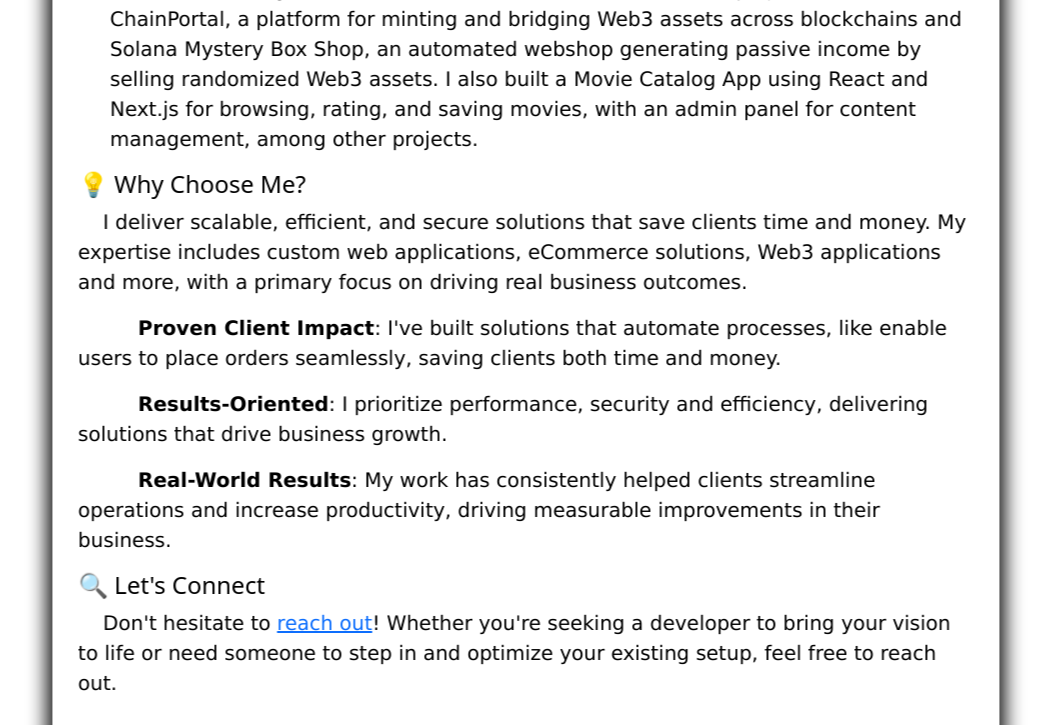
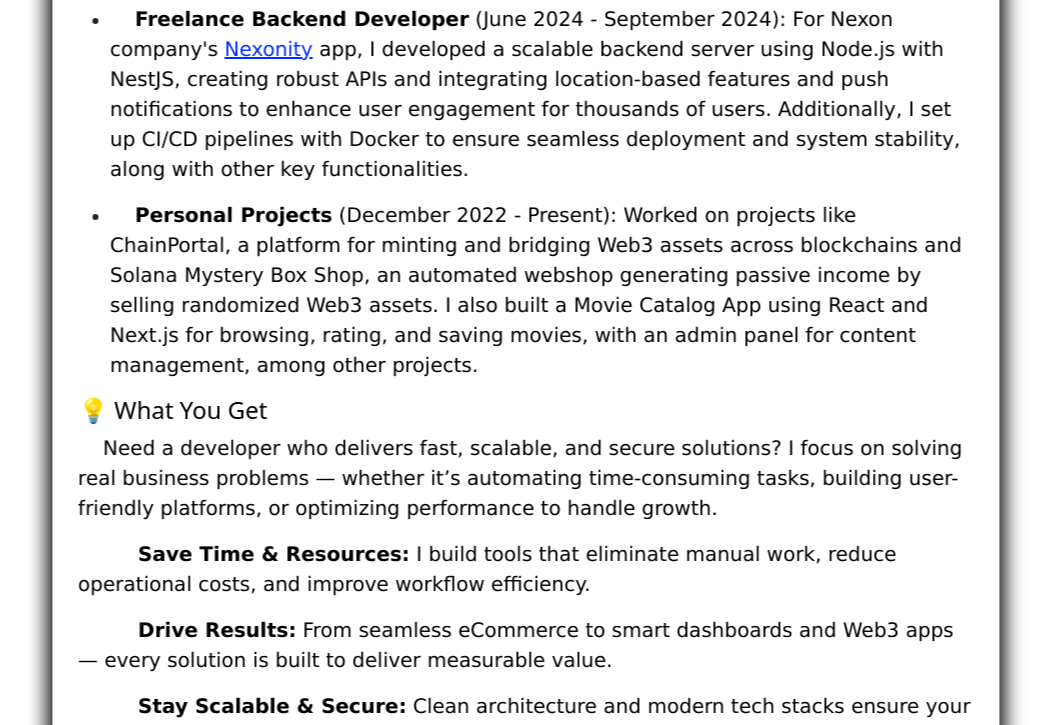
Before and after one commit to davidkakov111/PortfolioWebOld, a Django app: page / in a window 1280 px wide. Shown: the part 936-1661 px from the top of the page, without its empty margins (114-1165 px from the left). Run offline with Django 4.2, Linux system fonts and the light colour scheme.

Commit message:
about page update

```diff
--- a/static/base.css
+++ b/static/base.css
@@ -16,8 +16,11 @@
     min-width: 100%;
     min-height: 100%;
 }
+a {
+    color: rgb(0, 47, 255);
+}
 a:visited {
-    color: rgb(10, 10, 197);
+    color: rgb(0, 0, 65);
 }
 .nai:hover {
     background-color: rgba(0, 138, 180, 0.877);
--- a/templates/aboutme.html
+++ b/templates/aboutme.html
@@ -8,28 +8,34 @@
 {%endblock head%}
 {%block content%}
 <div class="island">
-    <h1>Who I Am?</h1>
+    <h1>What I Bring to Your Project</h1>
+
     {% comment %} Selfie. {% endcomment %}
     <div class="img_me">
         <img position="relative" width="100%" height"100%" src="{% static 'me.png'%}" alt="Me">
     </div>
+
     {% comment %} Informations about me {% endcomment %}
-    <h4>👋 About me</h4>
-    <p>I'm David Kovacs, experienced Full-Stack Developer with expertise in JavaScript, TypeScript, Node.js, Angular, React, MySQL, PostgreSQL and more. Over the years, I’ve delivered reliable, scalable, and high-performance applications, including eCommerce, Web3, and community-driven platforms, meeting the demands of thousands of users.</p>
-    <h4>🚀 Key Experiences & Projects</h4>
+    <h4>👋 About Me</h4>
+    <p>I'm David Kovacs — a Full-Stack Developer focused on the TypeScript ecosystem: React, Node.js, Next.js and Angular. I build fast, scalable, and maintainable applications that reduce manual work, boost efficiency, and directly support your business goals.</p>
+
+    <h4>📌 Proven Experience with Real Impact</h4>
     <ul>
-        <li><p><b>Full-Stack Developer</b> (May 2024 - Present): For a Romanian software development company, worked on multiple high-traffic eCommerce platforms, automating key processes; contributed to the development of a CMS platform that enables users to build custom webshops; and developed a Székely localization search engine, optimizing database management and search features for a local community, among other projects.</p></li>
+        <li><p><b>Full-Stack Developer</b> (April 2025 - Present): At Skyint Ltd., a software company serving the European Space Agency and commercial clients, I designed and developed a web platform for automating environmental lab workflows. This included building advanced CRUD tools, DOCX report generation, custom Excel importers, and real-time pollution dashboards. Cut reporting and data entry time by 50%, helping the client save hours of weekly manual work and reducing human error.</p></li>
+        <li><p><b>Full-Stack Developer</b> (May 2024 - Present): For a Romanian software development company, worked on multiple high-traffic eCommerce platforms. Reduced human intervention in the order placement process by 100% through process automation, improving speed and reliability. Contributed to the development of a CMS platform that enables users to build custom webshops, and built a Székely-localized search engine to optimize search relevance and database performance for local communities.</p></li>
         <li><p><b>Freelance Backend Developer</b> (June 2024 - September 2024): For Nexon company's <a target="_blank" href='https://play.google.com/store/apps/details?id=ro.nexon.nexoncommunity&hl=en'>Nexonity</a> app, I developed a scalable backend server using Node.js with NestJS, creating robust APIs and integrating location-based features and push notifications to enhance user engagement for thousands of users. Additionally, I set up CI/CD pipelines with Docker to ensure seamless deployment and system stability, along with other key functionalities.</p></li>
         <li><p><b>Personal Projects</b> (December 2022 - Present): Worked on projects like ChainPortal, a platform for minting and bridging Web3 assets across blockchains and Solana Mystery Box Shop, an automated webshop generating passive income by selling randomized Web3 assets. I also built a Movie Catalog App using React and Next.js for browsing, rating, and saving movies, with an admin panel for content management, among other projects.</p></li>
     </ul>
-    <h4>💡 Why Choose Me?</h4>
-    <p>I deliver scalable, efficient, and secure solutions that save clients time and money. My expertise includes custom web applications, eCommerce solutions, Web3 applications and more, with a primary focus on driving real business outcomes.</p>
-    <p style="text-indent: 60px;"><b>Proven Client Impact</b>: I've built solutions that automate processes, like enable users to place orders seamlessly, saving clients both time and money.</p>
-    <p style="text-indent: 60px;"><b>Results-Oriented</b>: I prioritize performance, security and efficiency, delivering solutions that drive business growth.</p>
-    <p style="text-indent: 60px;"><b>Real-World Results</b>: My work has consistently helped clients streamline operations and increase productivity, driving measurable improvements in their business.</p>
-    <h4>🔍 Let's Connect</h4>
-    <p>Don't hesitate to <a href="{%url 'contact'%}">reach out</a>! Whether you're seeking a developer to bring your vision to life or need someone to step in and optimize your existing setup, feel free to reach out.</p>
-    <br>
+
+    <h4>💡 What You Get</h4>
+    <p>Need a developer who delivers fast, scalable, and secure solutions? I focus on solving real business problems — whether it’s automating time-consuming tasks, building user-friendly platforms, or optimizing performance to handle growth.</p>
+    <p style="text-indent: 60px;"><b>Save Time & Resources:</b> I build tools that eliminate manual work, reduce operational costs, and improve workflow efficiency.</p>
+    <p style="text-indent: 60px;"><b>Drive Results:</b> From seamless eCommerce to smart dashboards and Web3 apps — every solution is built to deliver measurable value.</p>
+    <p style="text-indent: 60px;"><b>Stay Scalable & Secure:</b> Clean architecture and modern tech stacks ensure your product is easy to maintain, scale, and trust.</p>
+
+    <h4>🔍 Let’s Work Together</h4>
+    <p>Have an idea or an existing system that needs improvement? <a href="{% url 'contact' %}">Get in touch</a> — I’m ready to help you build something that works and lasts.</p>
+   <br>
     {% comment %} My GitHub profile. {% endcomment %}
     <div class="contain">
         <div>
```
